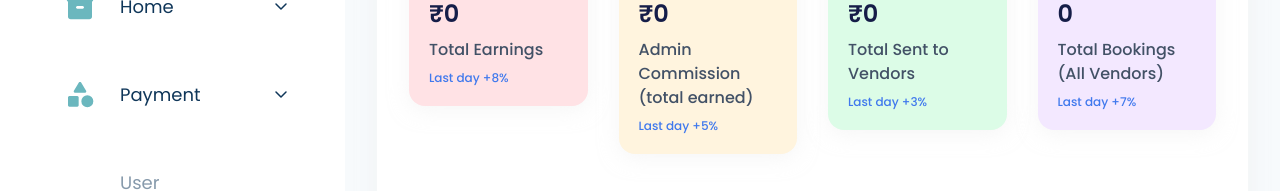
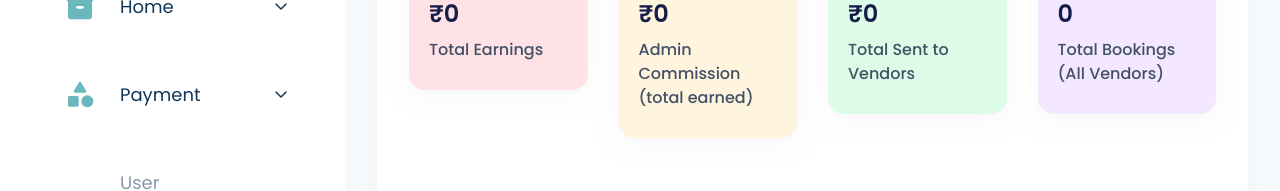
Before and after one commit to Ekata1233/EkaBookMySpace_Admin_Panel, a React (Vite) app: page / in a window 1280 px wide. Shown: the part 362-553 px from the top of the page. Built offline with nearby package versions, Linux system fonts and the light colour scheme; no server answers; some icons are missing.

Commit message:
total earning

```diff
--- a/src/components/sections/dashboard/todays-sales/SaleCard.tsx
+++ b/src/components/sections/dashboard/todays-sales/SaleCard.tsx
@@ -8,7 +8,6 @@ import { SvgIconProps } from '@mui/material';
 interface SaleItem {
   label: string;
   value: string;
-  growth: string;
   bgColor: string;
   iconBackgroundColor: string;
   icon?: string;
@@ -16,7 +15,7 @@ interface SaleItem {
 }
 
 const SaleCard = ({ item }: { item: SaleItem }) => {
-  const { value, label, growth, bgColor, iconBackgroundColor, icon, svgIcon: SvgIcon } = item;
+  const { value, label, bgColor, iconBackgroundColor, icon, svgIcon: SvgIcon } = item;
 
   const Icon = icon ? (
     <IconifyIcon icon={icon} sx={{ fontSize: 20, color: 'common.white' }} />
@@ -52,9 +51,6 @@ const SaleCard = ({ item }: { item: SaleItem }) => {
         <Typography variant="h6" color="grey.800" component="p" mb={1}>
           {label}
         </Typography>
-        <Typography variant="caption" color="text.secondary" component="p">
-          Last day {growth}
-        </Typography>
       </CardContent>
     </Card>
   );
```
